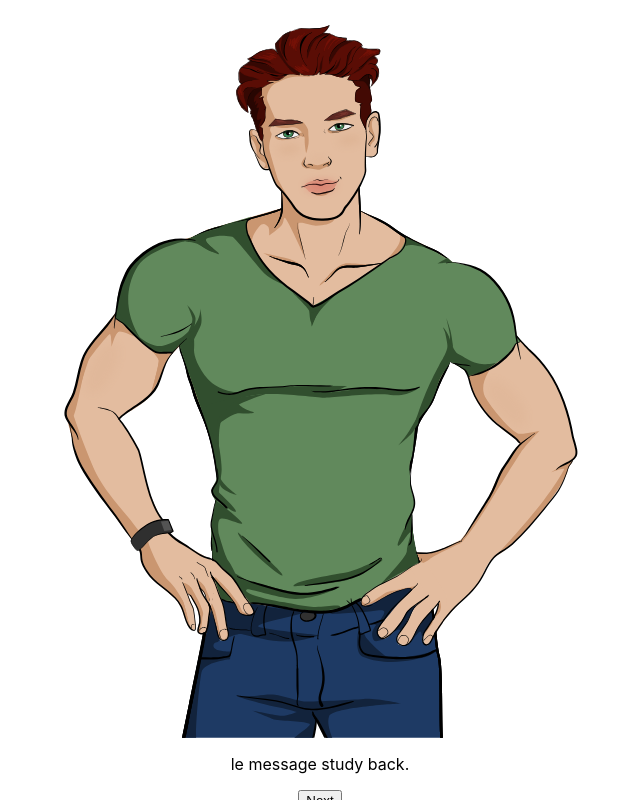
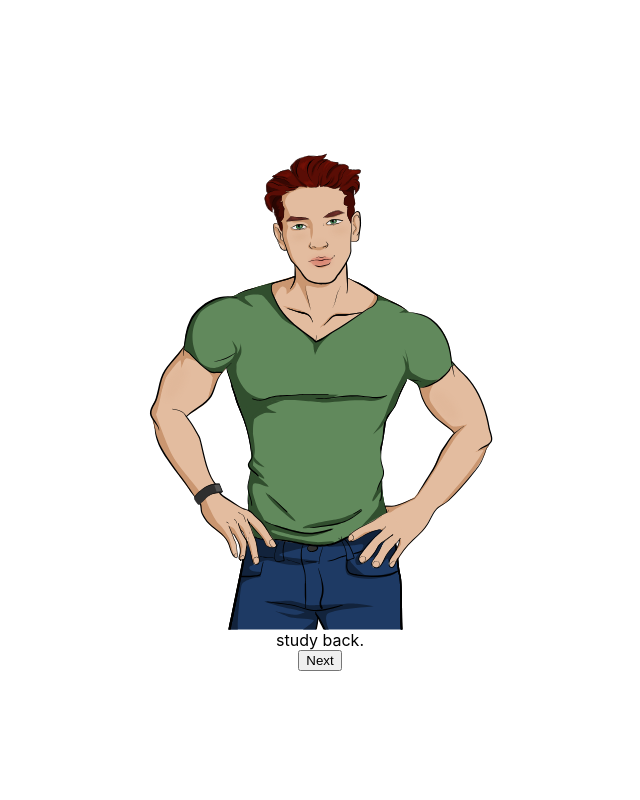
Before and after one commit to AdamanskaHub/studylove, a Next.js app: page / in a window 1280 px wide. Shown: the whole page, without its empty margins (320-960 px from the left). Built offline with nearby package versions, Linux system fonts and the light colour scheme.

Commit message:
displaying with effect

```diff
--- a/package.json
+++ b/package.json
@@ -12,7 +12,7 @@
     "next": "11.0.1",
     "react": "17.0.2",
     "react-dom": "17.0.2",
-    "react-spring": "^9.2.3",
+    "react-spring": "^8.0.27",
     "sass": "^1.35.1"
   },
   "devDependencies": {
--- a/pages/index.js
+++ b/pages/index.js
@@ -10,13 +10,16 @@ export default function Home() {
 
   const [level, setLevel] = useState(0)
   const [position, setPosition] = useState(0)
-  const [message, setMessage] = useState('default')
+  const [message, setMessage] = useState('')
   const [pic, setPic] = useState("");
   const [scene, setScene] = useState("study");
 
   useEffect(() => {
     window.addEventListener("keyup", downHandler);
-    nextLine(jay[0],'study', level)
+
+    setTimeout(()=>{
+      nextLine(jay[0], 'study', level)
+    }, 1000)
   }, [])
 
   function downHandler({ key }) {
@@ -38,6 +41,7 @@ export default function Home() {
     }
     console.log(prop[level][0][0].txt)
     setMessage(prop[level][0][0].txt)
+
     console.log('message set to => '+message)
   }
 
--- a/pages/linesHandler.js
+++ b/pages/linesHandler.js
@@ -14,9 +14,8 @@ export default function LineHandler(props) {
 
   return (
     <div className={styles.container}>
-      <Image src={guy} alt="Vercel Logo"/>
-      <p>le message {props.message}</p>
-      {/* <Message message={message} key={message} /> */}
+      <Image src={guy} alt="Vercel Logo" height='500'/>
+      <Message message={props.message} key={props.message} />
     </div>
   )
 }
--- a/pages/messages.js
+++ b/pages/messages.js
@@ -1,23 +1,23 @@
 import React, { useMemo } from "react";
 import { animated, useTransition } from "react-spring";
 
-const Message = ({ message }) => {
-    // console.log('message = '+message)
-    const items = useMemo(
-    () =>
-        message.split("").map((letter, index) => ({
-        item: letter,
-        key: index
+const  Message  =  ({ message })  =>  {
+const  items  =  useMemo(
+    ()  =>
+    message.split("").map((letter,  index)  =>  ({
+        item:  letter,
+        key:  `${letter}${index}`
     })),
     [message]
 );
-    const transitions = useTransition(items, item => item.key, {
-    trail: 35,
-    from: { display: "none" },
-    enter: { display: "" }
-    });
-    return (
-    <div className="DialogMessage">
+
+const  transitions  =  useTransition(items,  item  =>  item.key,  {
+    trail:  35,
+    from:  { display:  "none"  },
+    enter:  { display:  ""  }
+})
+return  (
+    <div  className="DialogMessage">
     {transitions.map(({ item, props, key }) => {
         return (
         <animated.span key={key} style={props}>
--- a/styles/lineHandler.module.scss
+++ b/styles/lineHandler.module.scss
@@ -1,11 +1,9 @@
 .container {
-  min-height: 100vh;
   padding: 0 0.5rem;
   display: flex;
   flex-direction: column;
   justify-content: center;
   align-items: center;
-  height: 100vh;
 }
 
 .main {
```
Also changed, not shown: 1 other file (tests, documents, lock files or other folders). Lines whose indentation alone changed are shown as unchanged.
